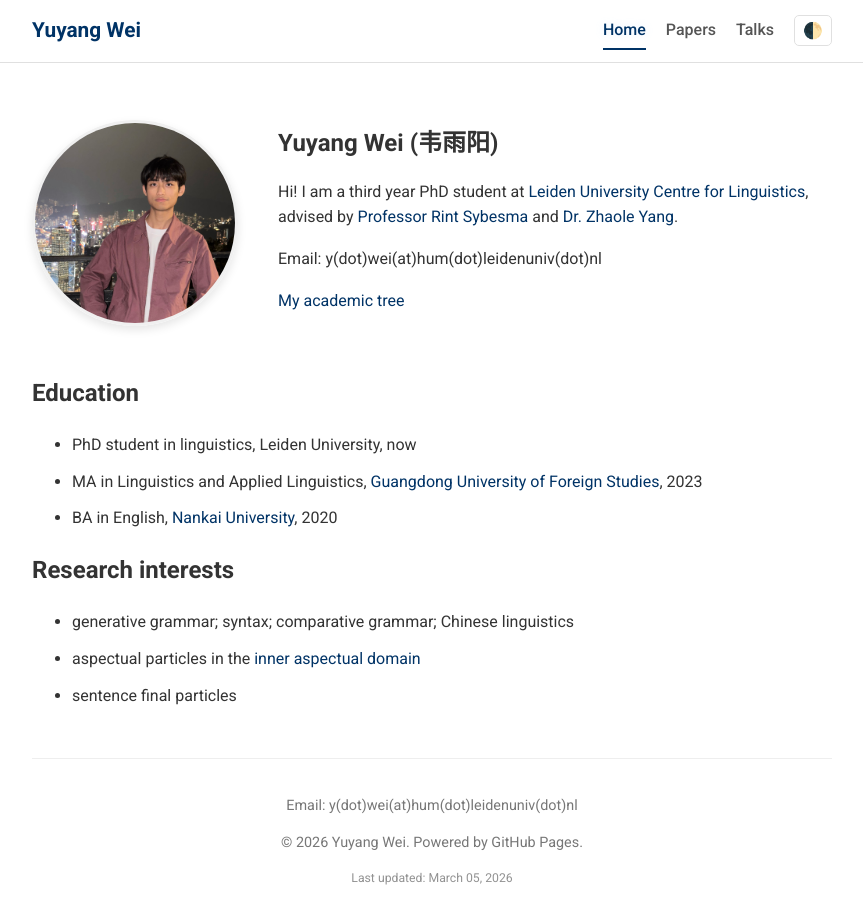
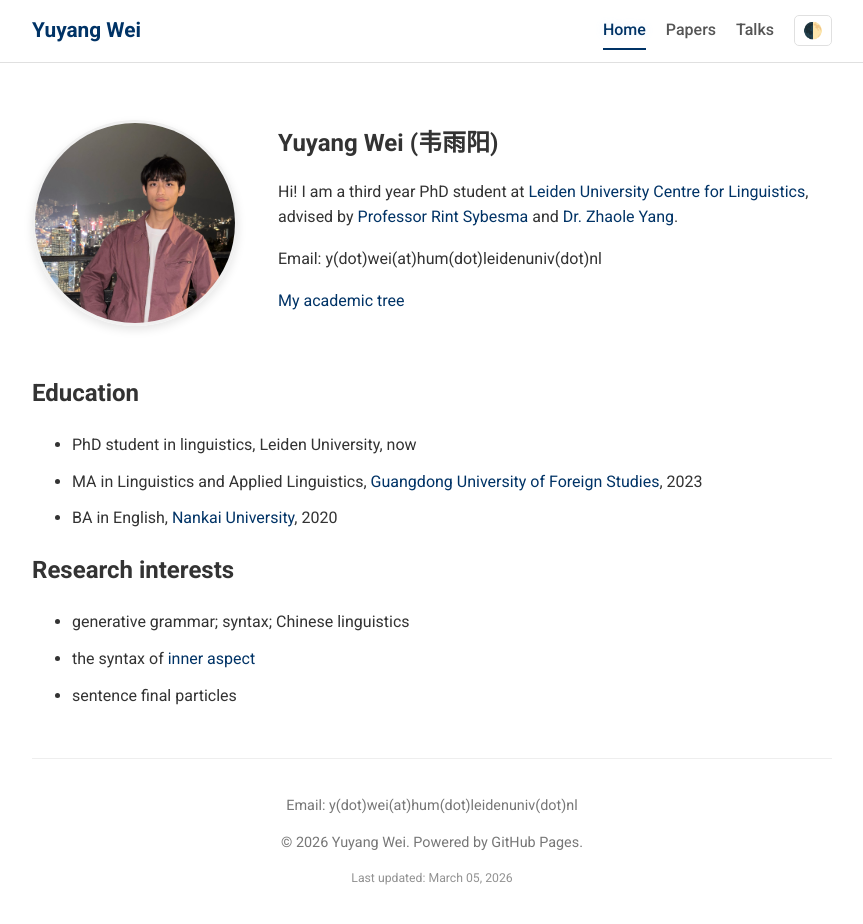
Before and after one commit to yuyang-wei/yuyang-wei.github.io, a Jekyll site: the page built from index.md, in a window 1280 px wide and 940 px high. Shown: the top 924 px of the window, without its empty margins (208-1071 px from the left). Built offline with Jekyll 4.4.1, drawn with Linux system fonts in a browser that asks for light colours; our own code applies the rules of GitHub Pages for plain Markdown files.

Commit message:
Refine research interests in index.md

```diff
--- a/index.md
+++ b/index.md
@@ -19,6 +19,6 @@
 
 ## Research interests
 
-* generative grammar; syntax; comparative grammar; Chinese linguistics
-* aspectual particles in the [inner aspectual domain](https://doi.org/10.1163/2210-7363_ecll_COM_000294)
+* generative grammar; syntax; Chinese linguistics
+* the syntax of [inner aspect](https://doi.org/10.1163/2210-7363_ecll_COM_000294)
 * sentence final particles
```
